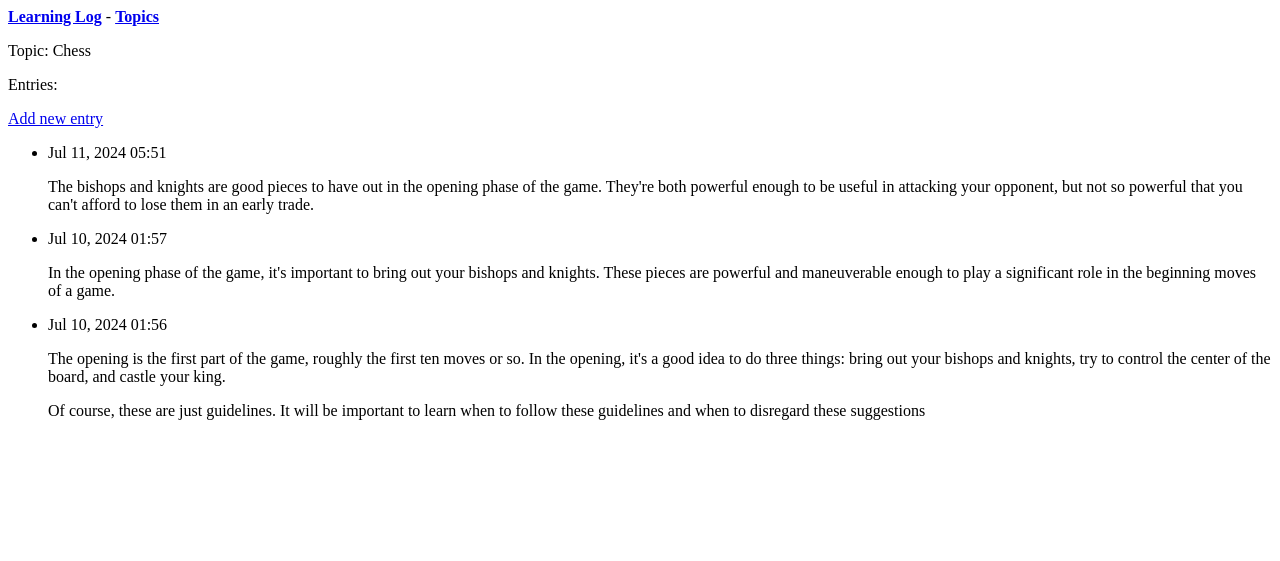
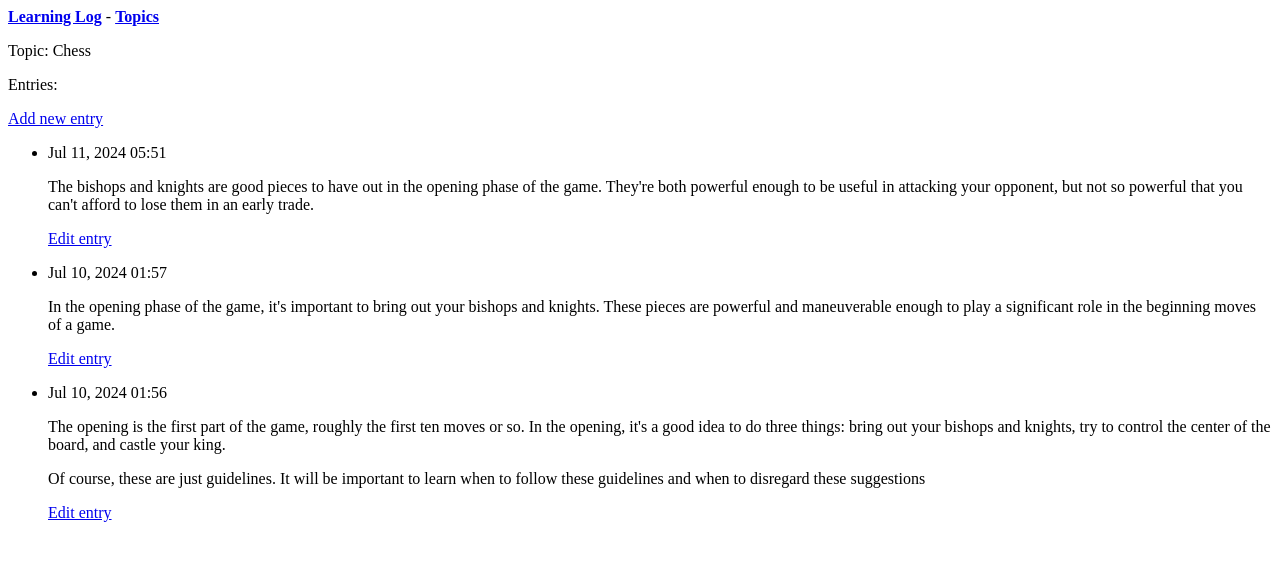
Before and after one commit to codingfriendsfun/pcc, a Django app: page /topics/1/ in a window 1280 px wide. Shown: the top 561 px of the page. Run offline with Django 5.2, Linux system fonts and the light colour scheme; data comes from the database, SQL or seed files in the repository; both versions use the stored data as it was after the commit.

Commit message:
Enable editing entries

```diff
--- a/learning_log/learning_logs/templates/learning_logs/topic.html
+++ b/learning_log/learning_logs/templates/learning_logs/topic.html
@@ -14,6 +14,9 @@
         <li>
             <p>{{ entry.date_added|date:'M d, Y H:i' }}</p>
             <p>{{ entry.text|linebreaks }}</p>
+            <p>
+                <a href="{% url 'learning_logs:edit_entry' entry.id %}">
+                    Edit entry</a></p>
         </li>
     {% empty %}
         <li>There are no entries for this topic yet.</li>
--- a/learning_log/learning_logs/urls.py
+++ b/learning_log/learning_logs/urls.py
@@ -21,4 +21,7 @@ urlpatterns = [
 
     # Page for adding a new entry
     path('new_entry/<int:topic_id>/', views.new_entry, name='new_entry'),
+
+    # Page for editing an entry
+    path('edit_entry/<int:entry_id>/', views.edit_entry, name='edit_entry'),
 ]
--- a/learning_log/learning_logs/views.py
+++ b/learning_log/learning_logs/views.py
@@ -1,6 +1,6 @@
 from django.shortcuts import render, redirect
 
-from .models import Topic
+from .models import Topic, Entry
 from .forms import TopicForm, EntryForm
 
 
@@ -56,3 +56,21 @@ def new_entry(request, topic_id):
     # Display blank or invalid form
     context = {'topic': topic, 'form': form}
     return render(request, 'learning_logs/new_entry.html', context)
+
+def edit_entry(request, entry_id):
+    """Edit an existing entry"""
+    entry = Entry.objects.get(id=entry_id)
+    topic = entry.topic
+
+    if request.method != 'POST':
+        # Initial request; pre-fill form with the current entry
+        form = EntryForm(instance=entry)
+    else:
+        # POST data submitted; process data
+        form = EntryForm(instance=entry, data=request.POST)
+        if form.is_valid():
+            form.save()
+            return redirect('learning_logs:topic', topic_id=topic.id)
+
+    context = {'entry': entry, 'topic': topic, 'form': form}
+    return render(request, 'learning_logs/edit_entry.html', context)
```
Also changed, not shown: learning_log/learning_logs/templates/learning_logs/edit_entry.html (added, +15 -0 lines), learning_log/db.sqlite3.
